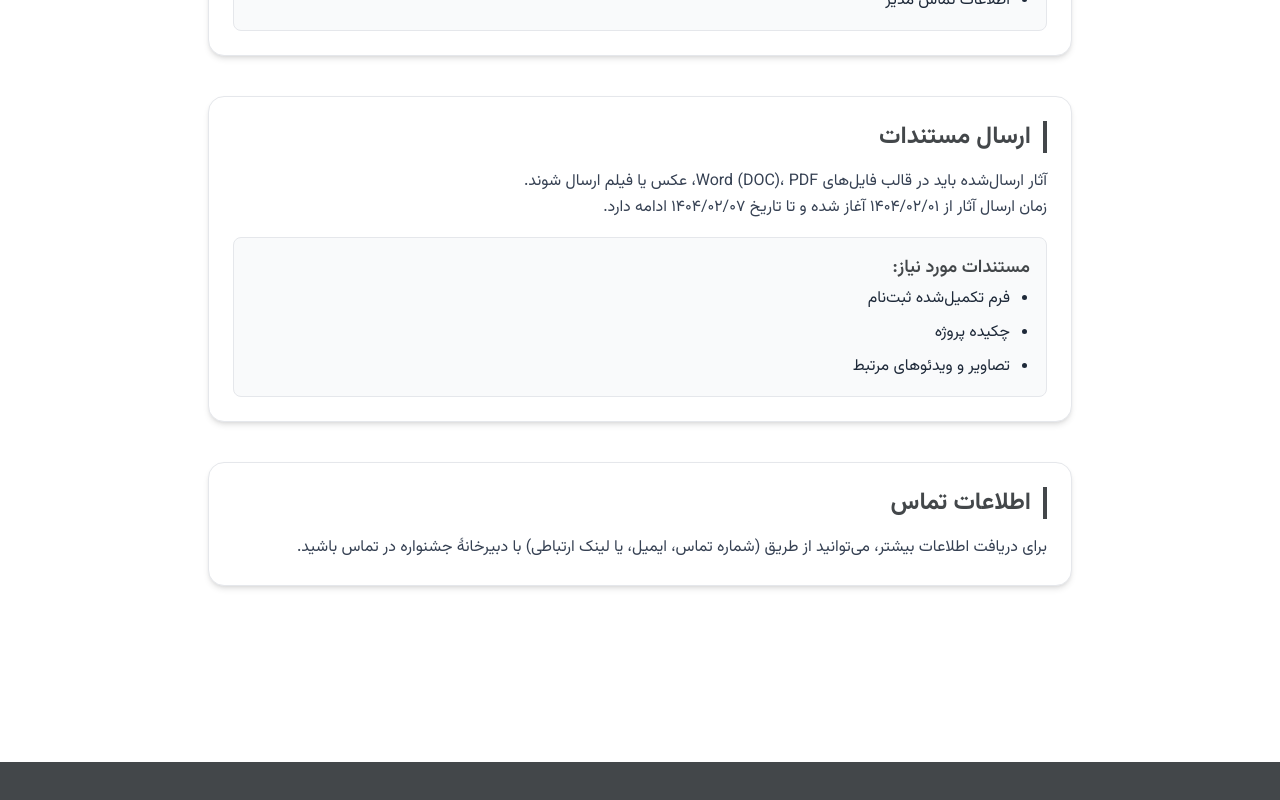
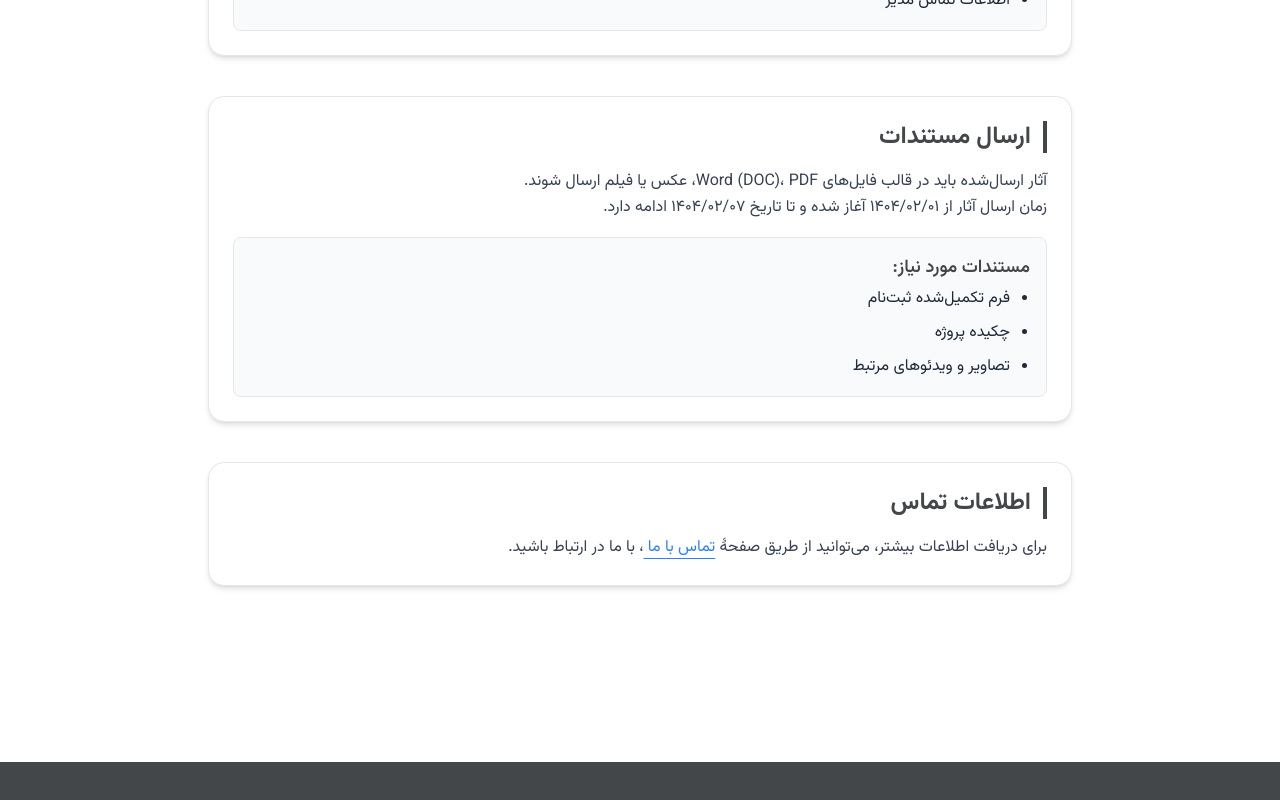
Before and after one commit to alireza10rezaei10/danaleague-front-end, a Next.js app: page /info in a window 1280 px wide. Shown: the part 4164-4964 px from the top of the page. Built offline with nearby package versions, Linux system fonts and the light colour scheme.

Commit message:
edit info page texts

```diff
--- a/app/info/constants.js
+++ b/app/info/constants.js
@@ -1,5 +1,6 @@
 import Link from "next/link";
 import { SIGN_UP_URL } from "../constants";
+import InlineLink from "@/components/InlineLink";
 
 export const STATIC_TEXTS = {
   INTRO: {
@@ -78,13 +79,8 @@ export const STATIC_TEXTS = {
       <>
         جشنواره دانالیگ در بخش‌های متنوعی مانند سخنرانی علمی، سمینارهای علمی و
         مسابقات برگزار می‌شود. دانش‌آموزان می‌توانند در یک یا چند عنوان از این
-        بخش‌ها{" "}
-        <Link
-          href={SIGN_UP_URL}
-          className="text-blue-500 underline underline-offset-7 hover:text-[var(--gold-color)]"
-        >
-          ثبت‌نام
-        </Link>{" "}
+        بخش‌ها
+        <InlineLink text={"ثبت‌نام"} url={SIGN_UP_URL} />
         کرده و آثار خود را ارائه دهند.
       </>,
       "ثبت‌نام به‌صورت فردی یا تیمی امکان‌پذیر است. حداکثر تعداد اعضای هر تیم سه نفر خواهد بود.",
@@ -144,7 +140,13 @@ export const STATIC_TEXTS = {
   },
   CONTAC_US: {
     TITLE: "اطلاعات تماس",
-    DESCRIPTION: `برای دریافت اطلاعات بیشتر، می‌توانید از طریق (شماره تماس، ایمیل، یا لینک ارتباطی) با دبیرخانهٔ جشنواره در تماس باشید.`,
+    DESCRIPTION: (
+      <>
+        برای دریافت اطلاعات بیشتر، می‌توانید از طریق صفحهٔ{" "}
+        <InlineLink text="تماس با ما" url="/contact-us" /> ، با ما در ارتباط
+        باشید.
+      </>
+    ),
   },
 };
 
--- /dev/null
+++ b/components/InlineLink.jsx
@@ -0,0 +1,15 @@
+import Link from "next/link";
+
+const InlineLink = ({ text, url }) => {
+  return (
+    <>
+      <Link
+        href={url}
+        className="text-blue-500 underline underline-offset-7 hover:text-[var(--gold-color)]"
+      >
+        {` ${text} `}
+      </Link>
+    </>
+  );
+};
+export default InlineLink;
```
